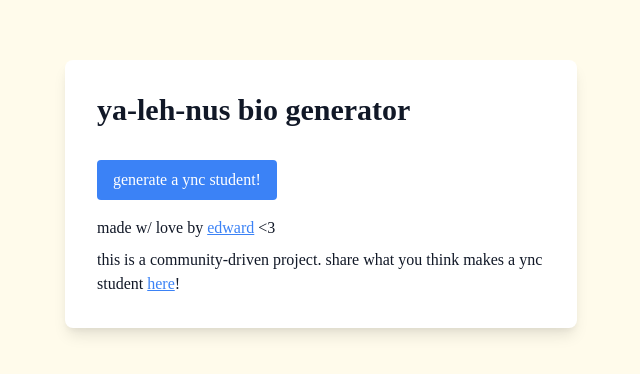
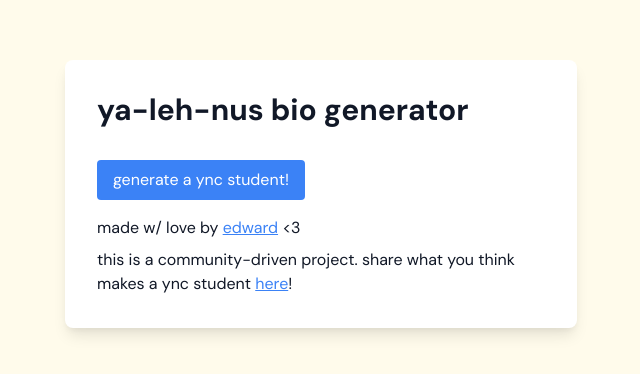
Before and after one commit to edliau/edliau.github.io, a website: page generator.html in a window 1280 px wide. Shown: the part 206-580 px from the top of the page, without its empty margins (319-959 px from the left). Drawn offline with nearby package versions, Linux system fonts and the light colour scheme; files that its build step writes are made by us from their sources.

Commit message:
css link update

```diff
--- a/generator.html
+++ b/generator.html
@@ -8,7 +8,7 @@
     <script type="text/javascript" src="https://cdn.jsdelivr.net/pyodide/v0.17.0/full/pyodide.js"></script>
     <link href="https://cdn.jsdelivr.net/npm/tailwindcss@2.2.19/dist/tailwind.min.css" rel="stylesheet">
     <link href="https://fonts.googleapis.com/css2?family=DM+Sans:ital,opsz,wght@0,9..40,100..1000;1,9..40,100..1000&display=swap" rel="stylesheet">
-    <link href="./styles.css" rel="stylesheet">
+    <link href="./yalehnus-generator/generator_styles.css" rel="stylesheet">
     <link rel="shortcut icon" type="image/x-icon" href="./assets/images/favicon.ico" />
     <style>
         #portfolio {
```
